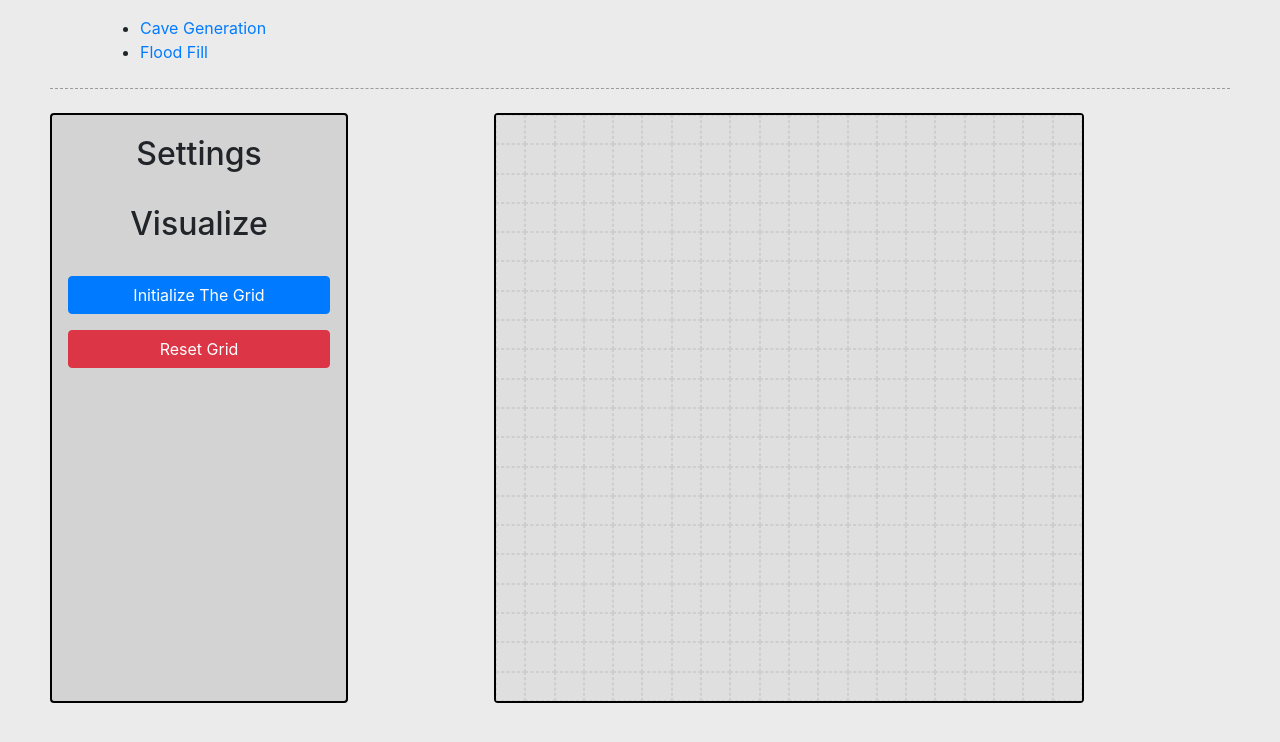
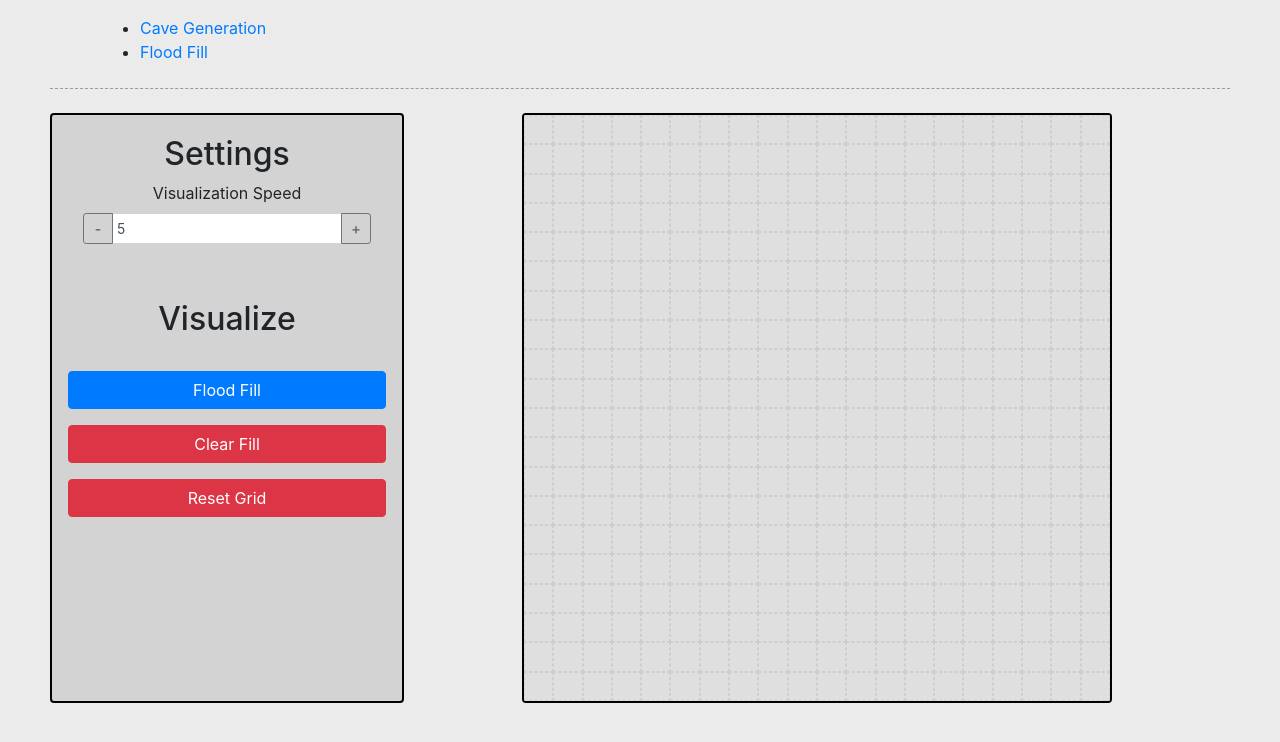
Before and after one commit to SeanMombo/Algo-Visual, a React (Create React App) app: page /floodfill in a window 1280 px wide. Shown: the top 742 px of the page. Built offline with nearby package versions, Linux system fonts and the light colour scheme.

Commit message:
speed modifier added to floodfill

```diff
--- a/src/components/control-panel/control-panel.component.jsx
+++ b/src/components/control-panel/control-panel.component.jsx
@@ -15,25 +15,30 @@ class ControlPanel extends React.Component {
   constructor(props) {
     super(props);
     this.size = 20;
+    this.speed = 5;
+
     this.initChance = 0.45;
-
     this.birthLimit = 4;
     this.deathLimit = 3;
 
     this.state = {
       size: 20,
+      speed: 5,
       initChance: 0.45,
       birthLimit: 4,
       deathLimit: 3
     };
-
+    this.handleChangeSpeed = this.handleChangeSpeed.bind(this);
     this.handleChangeWidth = this.handleChangeWidth.bind(this);
     this.handleChangeHeight = this.handleChangeHeight.bind(this);
+
     this.visualizeCaveGeneration = this.visualizeCaveGeneration.bind(this);
     this.nextStepInVisualization = this.nextStepInVisualization.bind(this);
     this.killAllTimeouts = this.killAllTimeouts.bind(this);
+
     this.visualizeFloodFill = this.visualizeFloodFill.bind(this);
     this.initGridFlood = this.initGridFlood.bind(this);
+    this.clearFlood = this.clearFlood.bind(this);
   }
 
   handleChangeWidth(w) {
@@ -43,17 +48,21 @@ class ControlPanel extends React.Component {
     this.props.onChangeHeight(h);
   }
 
+  handleChangeSpeed(s) {
+    this.props.handleChangeSpeed(s);
+  }
   //// Cave Gen
   visualizeCaveGeneration() {
     this.props.visualizeCaveGeneration(
       this.size,
       this.initChance,
       this.birthLimit,
-      this.deathLimit
+      this.deathLimit,
+      this.speed
     );
   }
   nextStepInVisualization() {
-    this.props.nextStepInVisualization();
+    this.props.nextStepInVisualization(this.speed);
   }
   killAllTimeouts() {
     this.props.killAllTimeouts();
@@ -61,11 +70,38 @@ class ControlPanel extends React.Component {
 
   //// Flood fill
   visualizeFloodFill() {
-    this.props.visualizeFloodFill();
+    this.props.visualizeFloodFill(this.speed);
   }
 
   initGridFlood() {
     this.props.initGridFlood();
+  }
+  clearFlood() {
+    this.props.clearFlood();
+  }
+
+  incSpeed(speed) {
+    this.speed += 1;
+    if (this.speed > 10) this.speed = 10;
+    this.setState({ speed: this.speed });
+  }
+  decSpeed(speed) {
+    this.speed -= 1;
+    if (this.speed < 0) this.speed = 0;
+    this.setState({ speed: this.speed });
+  }
+
+  decDeath() {
+    this.deathLimit -= 1;
+    if (this.deathLimit < 0) this.deathLimit = 0;
+    this.setState({ deathLimit: this.deathLimit });
+  }
+
+  updateSpeed(e) {
+    let speed = e.target.value.replace(/\D/, "");
+    if (speed > 10) speed = 10;
+    this.speed = Number(speed);
+    this.setState({ speed });
   }
 
   updateSize(e) {
@@ -104,7 +140,7 @@ class ControlPanel extends React.Component {
   decSize() {
     this.size -= 5;
 
-    if (this.size < 0) this.size = 0;
+    if (this.size < 5) this.size = 5;
     this.setState({ size: this.size });
   }
 
@@ -143,12 +179,7 @@ class ControlPanel extends React.Component {
     this.setState({ deathLimit: this.deathLimit });
   }
 
-  caveGen = () => (
-    <>
-      <h2>Settings</h2>
-      <br></br>
-
-      <Form>
+  speedInput = () => (
     <Form.Group as={Col} controlId="formGridSize">
       <Form.Label>Visualization Speed</Form.Label>
       <InputGroup>
@@ -156,7 +187,7 @@ class ControlPanel extends React.Component {
           <Button
             size="sm"
             variant="outline-secondary"
-                onClick={this.decSize.bind(this)}
+            onClick={this.decSpeed.bind(this)}
           >
             -
           </Button>
@@ -165,21 +196,29 @@ class ControlPanel extends React.Component {
           size="sm"
           type="text"
           placeholder="0-100"
-              value={this.state.size}
-              onChange={this.updateSize.bind(this)}
+          value={this.state.speed}
+          onChange={this.updateSpeed.bind(this)}
         />
         <InputGroup.Append>
           <Button
             size="sm"
             variant="outline-secondary"
-                onClick={this.incSize.bind(this)}
+            onClick={this.incSpeed.bind(this)}
           >
             +
           </Button>
         </InputGroup.Append>
       </InputGroup>
     </Form.Group>
+  );
 
+  caveGen = () => (
+    <>
+      <h2>Settings</h2>
+      <br></br>
+
+      <Form>
+        {/* <this.speedInput /> */}
         <Form.Row>
           <Form.Group as={Col} controlId="formGridSize">
             <Form.Label>Grid Size</Form.Label>
@@ -328,19 +367,19 @@ class ControlPanel extends React.Component {
   floodFill = () => (
     <>
       <h2>Settings</h2>
+      <this.speedInput />
       <br></br>
 
       <h2>Visualize</h2>
       <br></br>
       <div className="buttonWrapper">
         <Button onClick={this.visualizeFloodFill} variant="primary">
-          Initialize The Grid
+          Flood Fill
         </Button>
-
-        <Button
-          onClick={this.initGridFlood && this.killAllTimeouts}
-          variant="danger"
-        >
+        <Button onClick={this.clearFlood} variant="danger">
+          Clear Fill
+        </Button>
+        <Button onClick={this.initGridFlood} variant="danger">
           Reset Grid
         </Button>
       </div>
--- a/src/components/control-panel/control-panel.styles.scss
+++ b/src/components/control-panel/control-panel.styles.scss
@@ -6,15 +6,16 @@ $green: #14a76c;
 
 .control-panel {
   // border: 1px dashed rgb(30, 151, 91);
-  min-width: 10%;
+  min-width: 30%;
   max-width: 40%;
   background-color: $grey;
   padding: 16px;
   padding-top: 20px;
   padding-bottom: 20px;
-  display: flex;
-  align-items: center;
-  flex-direction: column;
+  // display: flex;
+  // align-content: center;
+  // justify-content: flex-start;
+  // flex-direction: column;
 
   border: 2px solid rgb(0, 0, 0);
 
@@ -92,7 +93,6 @@ $green: #14a76c;
 
 @media (min-width: 500px) and (max-width: 768px) {
   .wrapper2 {
-    display: inline-block;
     padding: 4px;
     margin: 4px;
   }
@@ -135,7 +135,6 @@ $green: #14a76c;
 
 @media (max-width: 500px) {
   .wrapper2 {
-    display: inline-block;
     padding: 4px;
     margin: 4px;
   }
--- a/src/components/visualizer/node/node.component.jsx
+++ b/src/components/visualizer/node/node.component.jsx
@@ -30,6 +30,7 @@ export default class Node extends React.Component {
         onMouseDown={() => onMouseDown(row, col)}
         onMouseEnter={() => onMouseEnter(row, col)}
         onMouseUp={() => onMouseUp()}
+        draggable={false}
       ></div>
     );
   }
--- a/src/components/visualizer/visualizer.component.jsx
+++ b/src/components/visualizer/visualizer.component.jsx
@@ -20,6 +20,7 @@ class Visualizer extends React.Component {
       algo: caveAlgo,
       speed: 70,
       mouseIsPressed: false,
+      pressedType: 0,
       draggingStart: false,
       width: 20,
       height: 20,
@@ -30,6 +31,7 @@ class Visualizer extends React.Component {
       startC: 0
     };
 
+    this.handleChangeSpeed = this.handleChangeSpeed.bind(this);
     this.handleChangeWidth = this.handleChangeWidth.bind(this);
     this.handleChangeHeight = this.handleChangeHeight.bind(this);
     this.visualizeCaveGeneration = this.visualizeCaveGeneration.bind(this);
@@ -39,6 +41,7 @@ class Visualizer extends React.Component {
     this.initGridFlood = this.initGridFlood.bind(this);
 
     this.visualizeFloodFill = this.visualizeFloodFill.bind(this);
+    this.clearFlood = this.clearFlood.bind(this);
   }
 
   // create initial grid
@@ -60,6 +63,13 @@ class Visualizer extends React.Component {
   }
 
   initGridFlood() {
+    const els = document.getElementsByClassName("node");
+
+    Object.keys(els).forEach(el => {
+      els[el].classList.remove("isWall");
+      els[el].classList.remove("isFilled");
+    });
+
     this.killAllTimeouts();
     this.setState({ width: 21, height: 21 }, function() {
       const grid = this.createGrid(true, true);
@@ -67,13 +77,42 @@ class Visualizer extends React.Component {
     });
   }
 
+  clearFlood() {
+    const els = document.getElementsByClassName("node");
+
+    Object.keys(els).forEach(el => {
+      els[el].classList.remove("isWall");
+      els[el].classList.remove("isFilled");
+    });
+
+    const grid = this.state.grid;
+
+    for (let r = 0; r < this.state.width; r++) {
+      const curRow = this.state.grid[r].slice();
+      for (let c = 0; c < this.state.width; c++) {
+        if (curRow[c].isFilled) curRow[c].isFilled = false;
+      }
+    }
+    this.setState({ grid });
+    this.killAllTimeouts();
+  }
+
   //// EVENT LISTENERS ////////////////////
   handleMouseDown(row, col) {
     if (this.state.grid[row][col].isStart) {
       return;
     } else {
-      const newGrid = this.getNewGridWithWallToggled(this.state.grid, row, col);
-      this.setState({ grid: newGrid, mouseIsPressed: true });
+      let val = this.state.grid[row][col].isWall;
+      if (val === false) val = 1;
+      else val = 0;
+
+      const newGrid = this.getNewGridWithWallToggled(
+        this.state.grid,
+        row,
+        col,
+        val
+      );
+      this.setState({ grid: newGrid, mouseIsPressed: true, pressedType: val });
     }
   }
 
@@ -83,13 +122,18 @@ class Visualizer extends React.Component {
 
     if (this.state.draggingStart) {
     } else {
-      const newGrid = this.getNewGridWithWallToggled(this.state.grid, row, col);
+      const newGrid = this.getNewGridWithWallToggled(
+        this.state.grid,
+        row,
+        col,
+        this.state.pressedType
+      );
       this.setState({ grid: newGrid });
     }
   }
 
   handleMouseUp() {
-    this.setState({ mouseIsPressed: false });
+    this.setState({ mouseIsPressed: false, pressedType: 0 });
   }
 
   handleChangeWidth(w) {
@@ -99,6 +143,9 @@ class Visualizer extends React.Component {
   handleChangeHeight(h) {
     this.setState({ height: h });
   }
+  handleChangeSpeed(s) {
+    this.setState({ speed: s });
+  }
 
   killAllTimeouts() {
     var highestTimeoutId = setTimeout(";");
@@ -107,9 +154,9 @@ class Visualizer extends React.Component {
     }
   }
 
-  visualizeCaveGeneration(w, initChance, birthLimit, deathLimit) {
+  visualizeCaveGeneration(w, initChance, birthLimit, deathLimit, speed) {
     this.setState(
-      { width: w, height: w, birthLimit, deathLimit, initChance },
+      { width: w, height: w, birthLimit, deathLimit, initChance, speed },
       function() {
         const grid = this.createGrid(true);
         this.setState({ grid }, function() {
@@ -125,7 +172,8 @@ class Visualizer extends React.Component {
     );
   }
 
-  nextStepInVisualization() {
+  nextStepInVisualization(speed) {
+    this.setState({ speed }, function() {
       const boolGrid = generateCave(
         this.state.grid,
         this.state.width,
@@ -134,14 +182,16 @@ class Visualizer extends React.Component {
         this.state.deathLimit
       );
       this.animateCaveGeneration(boolGrid);
+    });
   }
 
   animateCaveGeneration(boolGrid) {
     // const t = 0.5;
-    const t = Math.min(
-      this.state.speed,
-      1000 / (this.state.width * this.state.width)
-    );
+
+    const mapRange = (value, x1, y1, x2, y2) =>
+      ((value - x1) * (y2 - x2)) / (y1 - x1) + x2;
+    const t = Math.min(70, 1000 / this.state.width / this.state.width);
+
     for (let row = 0; row < this.state.height; row++) {
       for (let col = 0; col < this.state.width; col++) {
         const val = boolGrid[row][col];
@@ -164,7 +214,7 @@ class Visualizer extends React.Component {
 
         setTimeout(() => {
           el.classList.remove("visited");
-        }, t * col + row * (t * this.state.width) + t + 40);
+        }, t * col + row * (t * this.state.width) + Math.min(50, t * 40));
       }
     }
     setTimeout(() => {
@@ -182,24 +232,35 @@ class Visualizer extends React.Component {
     }, t * this.state.height * this.state.width);
   }
 
-  visualizeFloodFill() {
+  visualizeFloodFill(speed) {
+    this.setState({ speed }, function() {
+      console.log(this.state.speed);
       const { grid, startR, startC } = this.state;
-    const traversalStack = recursiveFloodFill(grid, startR, startC, 0, fillVal);
+      const traversalStack = recursiveFloodFill(
+        grid,
+        startR,
+        startC,
+        0,
+        fillVal
+      );
       this.animateFloodFill(traversalStack);
+    });
   }
 
   animateFloodFill(traversalStack) {
-    // const t = 0.5;
-    const t = Math.max(
-      this.state.speed,
-      1000 / (this.state.width * this.state.width)
-    );
+    // const t = 10; 200
+
+    const mapRange = (value, x1, y1, x2, y2) =>
+      ((value - x1) * (y2 - x2)) / (y1 - x1) + x2;
+
+    const t = mapRange(10 - this.state.speed, 0, 10, 5, 200);
+
     for (let i = 0; i < traversalStack.length; i++) {
       const node = traversalStack[i];
       const m1 = node[0],
         m2 = node[1];
       const el = document.getElementById(`node-${m1}-${m2}`);
-      console.log(m1, m2, el);
+
       setTimeout(() => {
         if (el) {
           if (!this.state.grid[m1][m2].isStart) el.classList.add("isFilled");
@@ -222,7 +283,6 @@ class Visualizer extends React.Component {
           true
         );
       }
-      console.log(this.state.grid);
     }, t * traversalStack.length);
   }
 
@@ -234,6 +294,7 @@ class Visualizer extends React.Component {
         algo={this.state.algo}
         width={this.state.width}
         height={this.state.height}
+        handleChangeSpeed={this.handleChangeSpeed}
         onChangeWidth={this.handleChangeWidth}
         onChangeHeight={this.handleChangeHeight}
         visualizeCaveGeneration={this.visualizeCaveGeneration}
@@ -250,8 +311,10 @@ class Visualizer extends React.Component {
         algo={this.state.algo}
         width={this.state.width}
         height={this.state.height}
+        handleChangeSpeed={this.handleChangeSpeed}
         visualizeFloodFill={this.visualizeFloodFill}
         initGridFlood={this.initGridFlood}
+        clearFlood={this.clearFlood}
         killAllTimeouts={this.killAllTimeouts}
       />
       <this.gridComponent></this.gridComponent>
@@ -344,12 +407,12 @@ class Visualizer extends React.Component {
     return grid;
   };
 
-  getNewGridWithWallToggled = (grid, row, col) => {
+  getNewGridWithWallToggled = (grid, row, col, val) => {
     const newGrid = grid.slice();
     const node = newGrid[row][col];
     const newNode = {
       ...node,
-      isWall: !node.isWall
+      isWall: val
     };
     newGrid[row][col] = newNode;
     return newGrid;
```
Also changed, not shown: src/components/visualizer/node/node.styles.scss (line endings or trailing spaces). Lines whose indentation alone changed are shown as unchanged.
